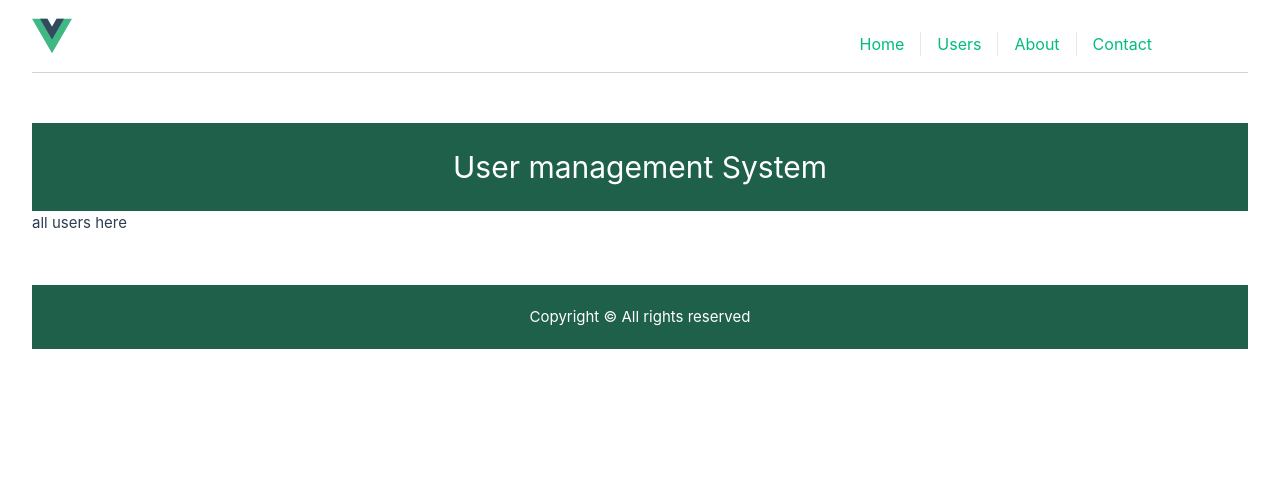
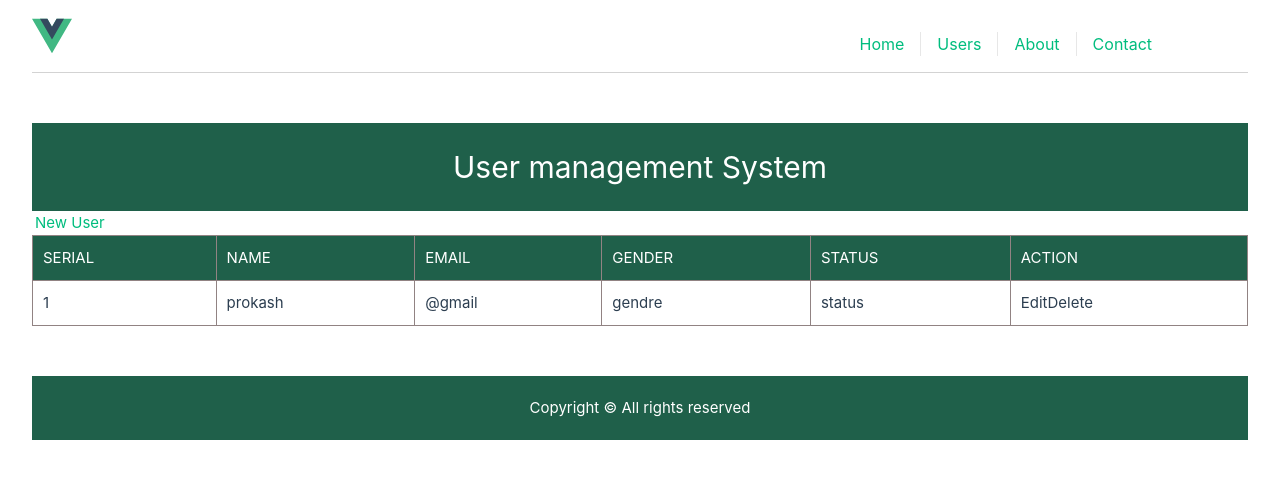
Before and after one commit to dev-nirob1/helloVue, a Vue app: page /all-users in a window 1280 px wide. Shown: the top 478 px of the page. Built offline with nearby package versions, Linux system fonts and the light colour scheme.

Commit message:
all user component

```diff
--- a/src/components/UsersPage/AddUser.vue
+++ b/src/components/UsersPage/AddUser.vue
@@ -71,7 +71,8 @@ form input[type="submit"] {
     gap: 20px;
     margin-bottom: 10px;
 }
-.btn{
+
+.btn {
     background-color: #1F604A;
     color: #fff;
 }
--- a/src/components/UsersPage/AllUsers.vue
+++ b/src/components/UsersPage/AllUsers.vue
@@ -1,3 +1,56 @@
+<scripts setup>
+
+</scripts>
+
 <template>
-    all users here
+    <section>
+        <RouterLink to="/users">New User</RouterLink>
+        <table>
+            <thead>
+                <tr>
+                    <th>Serial</th>
+                    <th>Name</th>
+                    <th>Email</th>
+                    <th>Gender</th>
+                    <th>Status</th>
+                    <th>Action</th>
+                </tr>
+            </thead>
+            <tbody>
+                <tr>
+                    <td>1</td>
+                    <td>prokash</td>
+                    <td>@gmail</td>
+                    <td>gendre</td>
+                    <td>status</td>
+                    <td>
+                        <span>Edit</span>
+                        <span>Delete</span>
+                    </td>
+                </tr>
+            </tbody>
+        </table>
+    </section>
 </template>
+
+<style scoped>
+table{
+    width: 100%;
+    border-collapse: collapse;
+}
+thead tr{
+    background-color: #1F604A;
+    color: #fff;
+    width: 100%;
+}
+
+th, td {
+    padding: 10px;
+    border: 1px solid #918383;
+    text-align: left;
+}
+
+th {
+    text-transform: uppercase;
+}
+</style>
```
